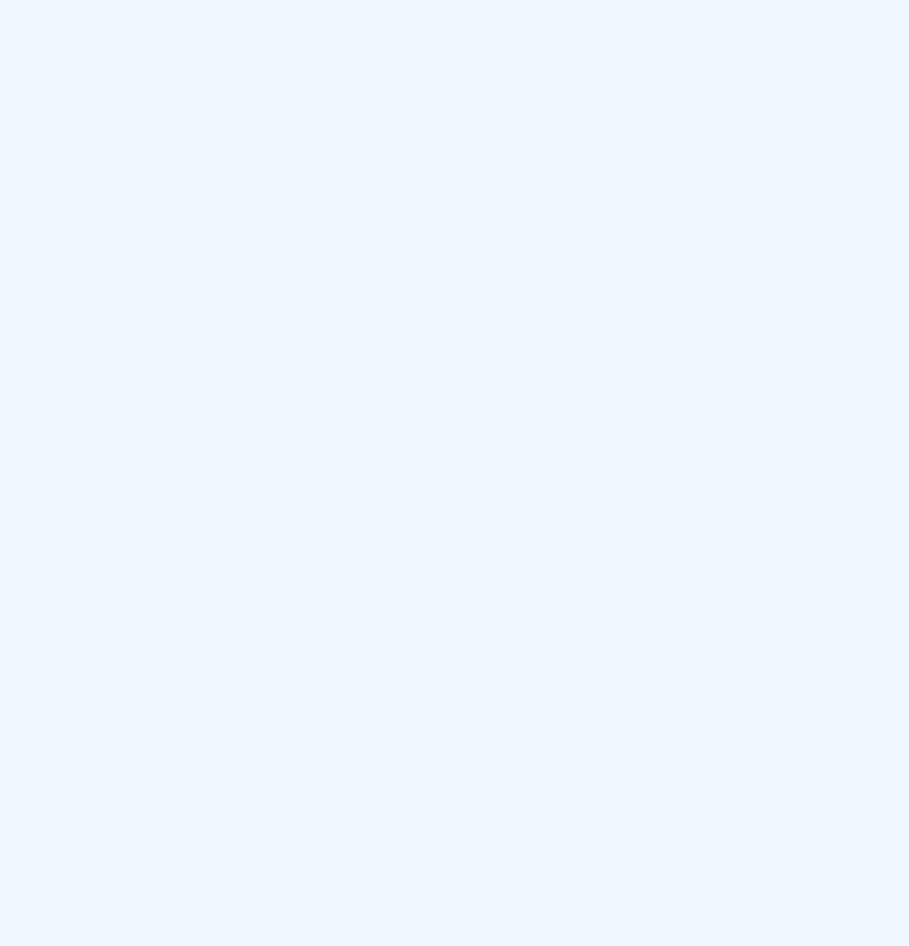
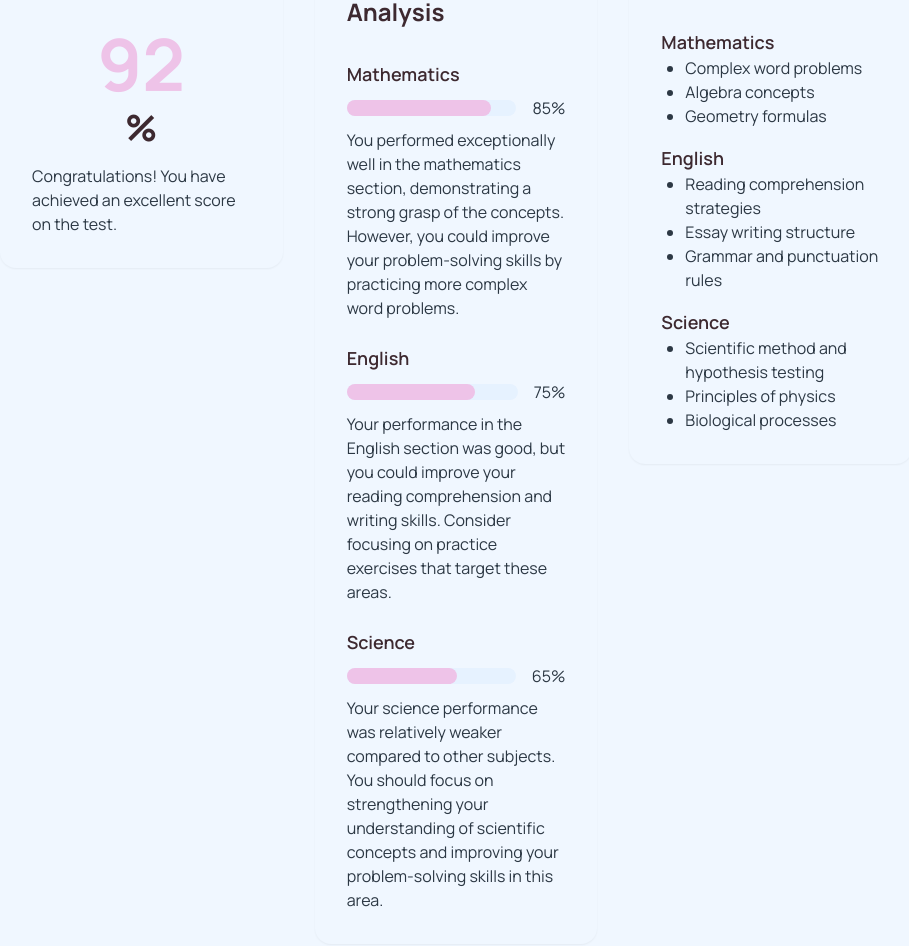
Before and after one commit to 5ecurealf/AI-Learning-tool-, a Next.js app: page /test/results in a window 1280 px wide. Shown: the part 300-1246 px from the top of the page, without its empty margins (312-1221 px from the left). Before the commit the page ends 800 px from the top, so only its background shows below. Built offline with nearby package versions, Linux system fonts and the light colour scheme.

Commit message:
Initial results analysis page

```diff
--- a/app/test/results/page.tsx
+++ b/app/test/results/page.tsx
@@ -1,3 +1,5 @@
+import { ResultsAnalysis } from "@/components/results-analysis";
+
 export default function Page() {
-  return <p>Results Cards Page</p>;
+  return <ResultsAnalysis></ResultsAnalysis>;
 }
--- a/components/quiz.tsx
+++ b/components/quiz.tsx
@@ -1,6 +1,7 @@
 "use client";
 
 import { useState } from "react";
+import { useRouter } from "next/navigation";
 import { RadioGroup, RadioGroupItem } from "@/components/ui/radio-group";
 import { Label } from "@/components/ui/label";
 import { Button } from "@/components/ui/button";
@@ -19,6 +20,7 @@ export function Quiz({ questions }: QuizProps) {
   const [userResponses, setUserResponses] = useState<{ [key: string]: string }>(
     {}
   );
+  const router = useRouter();
 
   const handleResponseChange = (questionIndex: number, value: string) => {
     setUserResponses({
@@ -48,6 +50,7 @@ export function Quiz({ questions }: QuizProps) {
 
     if (response.ok) {
       console.log("Quiz submitted successfully");
+      router.push("/test/results");
     } else {
       console.error("Failed to submit quiz");
     }
--- /dev/null
+++ b/components/results-analysis.tsx
@@ -0,0 +1,124 @@
+"use client";
+
+export function ResultsAnalysis() {
+  return (
+    <div className="bg-background text-foreground">
+      <header className="py-12 px-4 md:px-6 text-center">
+        <h1 className="text-3xl font-bold tracking-tight sm:text-4xl">
+          Your Test Results Analysis
+        </h1>
+        <p className="mt-4 max-w-3xl mx-auto text-muted-foreground">
+          This page provides a detailed analysis of your test performance,
+          highlighting your strengths and areas for improvement.
+        </p>
+      </header>
+      <main className="container mx-auto grid grid-cols-1 md:grid-cols-3 gap-8 px-4 md:px-6">
+        <section>
+          <div className="bg-card rounded-lg p-8 shadow-sm">
+            <h2 className="text-2xl font-bold">Test Score</h2>
+            <div className="mt-8 flex flex-col items-center">
+              <div className="text-7xl font-bold text-primary">92</div>
+              <span className="mt-2 text-4xl font-bold">%</span>
+              <p className="mt-4 text-muted-foreground">
+                Congratulations! You have achieved an excellent score on the
+                test.
+              </p>
+            </div>
+          </div>
+        </section>
+        <section>
+          <div className="bg-card rounded-lg p-8 shadow-sm">
+            <h2 className="text-2xl font-bold">Performance Analysis</h2>
+            <div className="mt-8 grid gap-6">
+              <div>
+                <h3 className="text-lg font-semibold">Mathematics</h3>
+                <div className="mt-2 flex items-center">
+                  <div className="w-full bg-muted rounded-full h-4">
+                    <div
+                      className="bg-primary rounded-full h-4"
+                      style={{ width: "85%" }}
+                    />
+                  </div>
+                  <span className="ml-4 text-muted-foreground">85%</span>
+                </div>
+                <p className="mt-2 text-muted-foreground">
+                  You performed exceptionally well in the mathematics section,
+                  demonstrating a strong grasp of the concepts. However, you
+                  could improve your problem-solving skills by practicing more
+                  complex word problems.
+                </p>
+              </div>
+              <div>
+                <h3 className="text-lg font-semibold">English</h3>
+                <div className="mt-2 flex items-center">
+                  <div className="w-full bg-muted rounded-full h-4">
+                    <div
+                      className="bg-primary rounded-full h-4"
+                      style={{ width: "75%" }}
+                    />
+                  </div>
+                  <span className="ml-4 text-muted-foreground">75%</span>
+                </div>
+                <p className="mt-2 text-muted-foreground">
+                  Your performance in the English section was good, but you
+                  could improve your reading comprehension and writing skills.
+                  Consider focusing on practice exercises that target these
+                  areas.
+                </p>
+              </div>
+              <div>
+                <h3 className="text-lg font-semibold">Science</h3>
+                <div className="mt-2 flex items-center">
+                  <div className="w-full bg-muted rounded-full h-4">
+                    <div
+                      className="bg-primary rounded-full h-4"
+                      style={{ width: "65%" }}
+                    />
+                  </div>
+                  <span className="ml-4 text-muted-foreground">65%</span>
+                </div>
+                <p className="mt-2 text-muted-foreground">
+                  Your science performance was relatively weaker compared to
+                  other subjects. You should focus on strengthening your
+                  understanding of scientific concepts and improving your
+                  problem-solving skills in this area.
+                </p>
+              </div>
+            </div>
+          </div>
+        </section>
+        <section>
+          <div className="bg-card rounded-lg p-8 shadow-sm">
+            <h2 className="text-2xl font-bold">Topics to Revise</h2>
+            <div className="mt-8 grid gap-4">
+              <div>
+                <h3 className="text-lg font-semibold">Mathematics</h3>
+                <ul className="list-disc pl-6 text-muted-foreground">
+                  <li>Complex word problems</li>
+                  <li>Algebra concepts</li>
+                  <li>Geometry formulas</li>
+                </ul>
+              </div>
+              <div>
+                <h3 className="text-lg font-semibold">English</h3>
+                <ul className="list-disc pl-6 text-muted-foreground">
+                  <li>Reading comprehension strategies</li>
+                  <li>Essay writing structure</li>
+                  <li>Grammar and punctuation rules</li>
+                </ul>
+              </div>
+              <div>
+                <h3 className="text-lg font-semibold">Science</h3>
+                <ul className="list-disc pl-6 text-muted-foreground">
+                  <li>Scientific method and hypothesis testing</li>
+                  <li>Principles of physics</li>
+                  <li>Biological processes</li>
+                </ul>
+              </div>
+            </div>
+          </div>
+        </section>
+      </main>
+    </div>
+  );
+}
```
